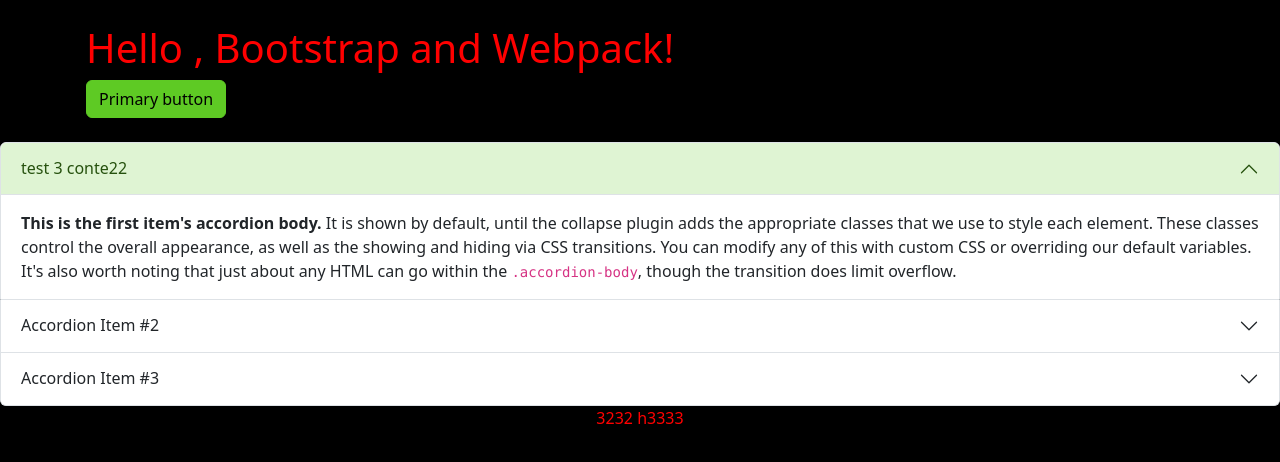
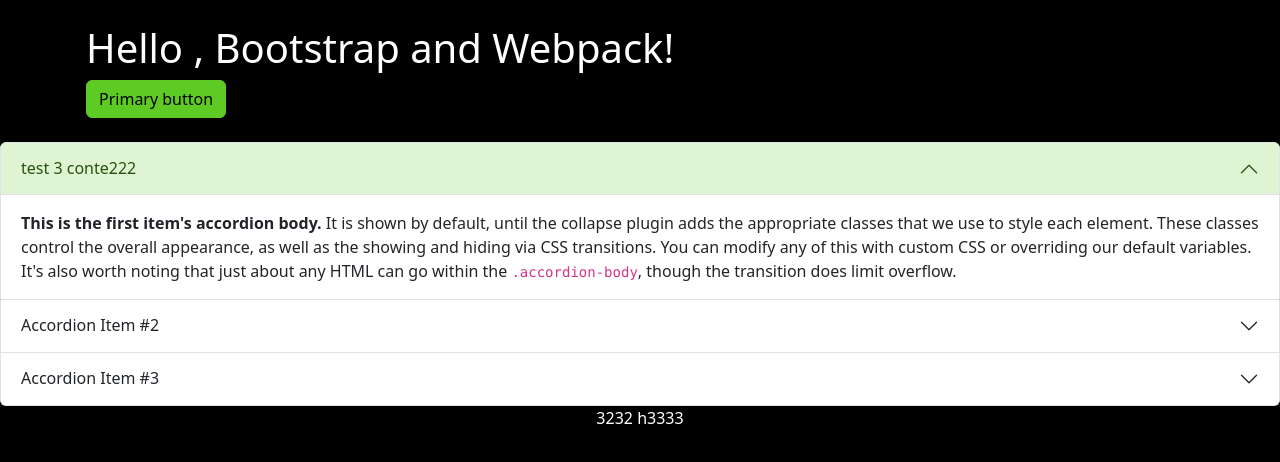
Before and after one commit to Aksars/bootstrap-webpack, a website built with webpack: page src/index.html in a window 1280 px wide. Built offline with nearby package versions, Linux system fonts and the light colour scheme.

Commit message:
версия для студентов 1.0

```diff
--- a/src/index.html
+++ b/src/index.html
@@ -14,7 +14,7 @@
         <div class="accordion-item">
           <h2 class="accordion-header" id="headingOne">
             <button class="accordion-button" type="button" data-bs-toggle="collapse" data-bs-target="#collapseOne" aria-expanded="true" aria-controls="collapseOne">
-              test 3  conte22
+              test 3  conte222
             </button>
           </h2>
           <div id="collapseOne" class="accordion-collapse collapse show" aria-labelledby="headingOne" data-bs-parent="#accordionExample">
--- a/src/scss/styles.scss
+++ b/src/scss/styles.scss
@@ -4,7 +4,7 @@
 
 body {
     background-color: black;
-    color: red;
+    color: white;
 }
 
 .testclass{
@@ -13,6 +13,10 @@
     align-items: center;
 }
 
+/*
+
 ::placeholder {
     color: red;
   }
+
+*/
```
